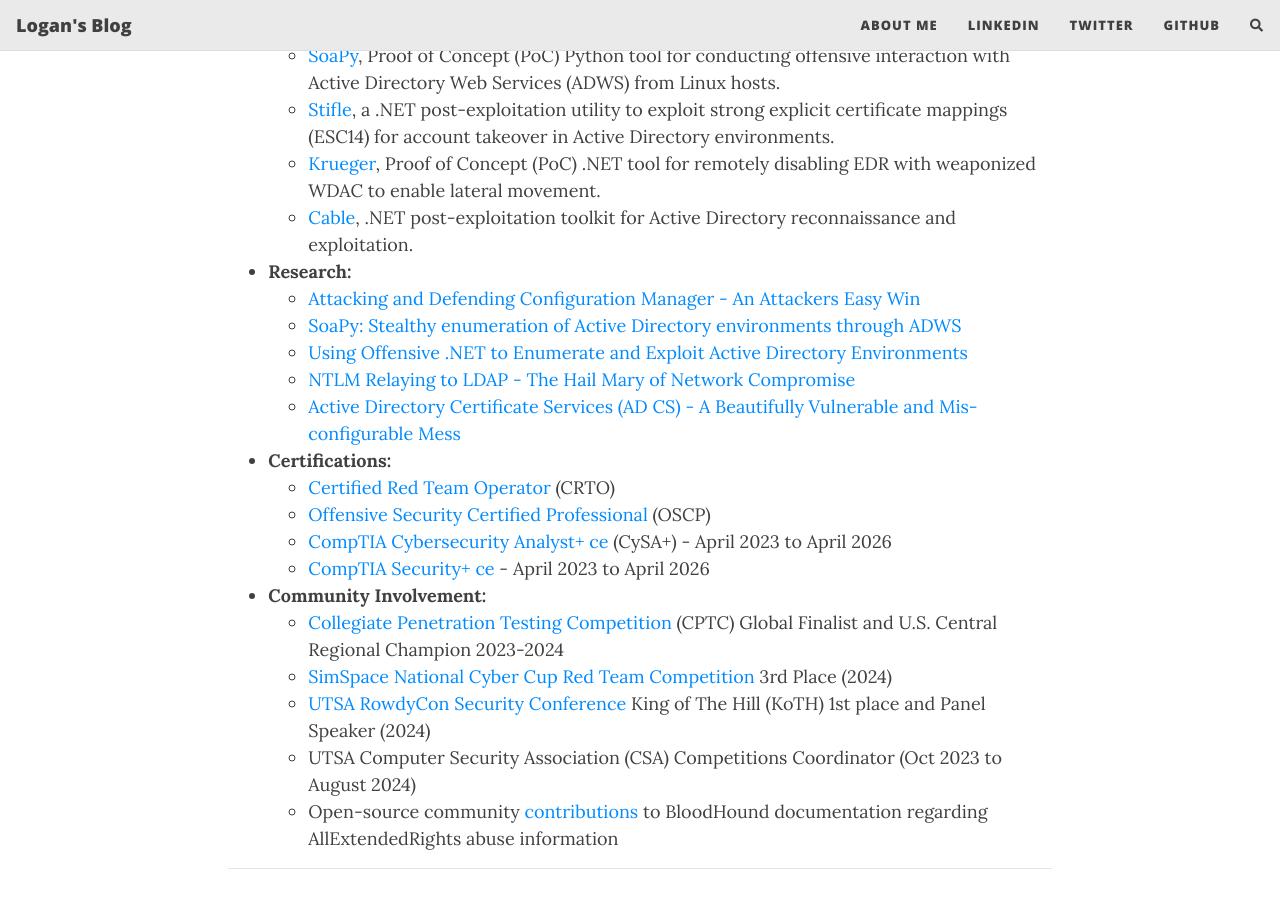
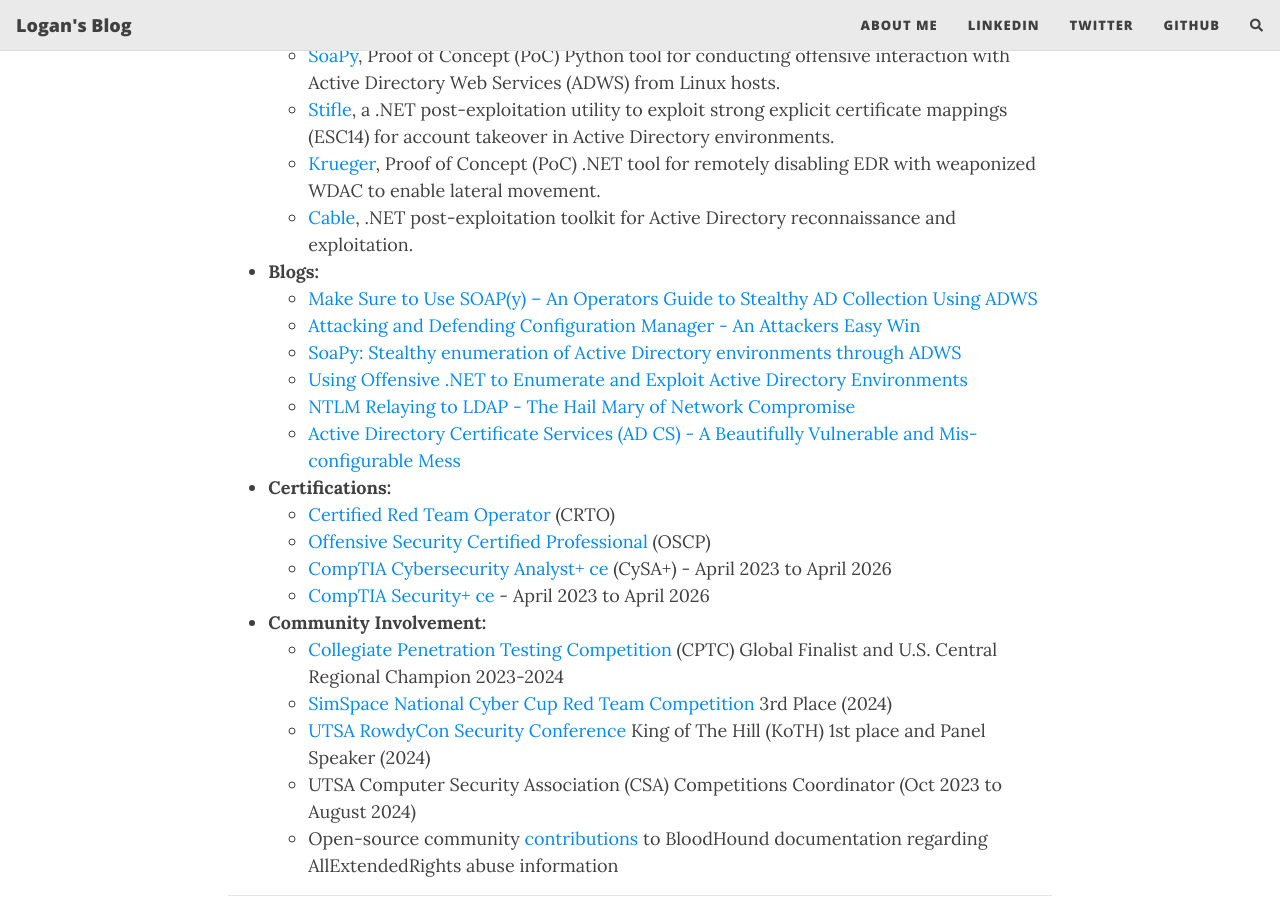
Before and after one commit to logangoins/logangoins.github.io, a Jekyll site: the page built from aboutme.md, in a window 1280 px wide and 900 px high, scrolled down 614 px. Built offline with Jekyll 4.4.1, drawn with Linux system fonts in a browser that asks for light colours; nearby versions of some CDN libraries; our own code applies the rules of GitHub Pages for plain Markdown files; comment, search, counter and statistics services are not loaded.

Commit message:
Update aboutme.md

```diff
--- a/aboutme.md
+++ b/aboutme.md
@@ -16,7 +16,8 @@
   - [Stifle](https://github.com/logangoins/Stifle), a .NET post-exploitation utility to exploit strong explicit certificate mappings (ESC14) for account takeover in Active Directory environments.
   - [Krueger](https://github.com/logangoins/Krueger), Proof of Concept (PoC) .NET tool for remotely disabling EDR with weaponized WDAC to enable lateral movement.
   - [Cable](https://github.com/logangoins/Cable), .NET post-exploitation toolkit for Active Directory reconnaissance and exploitation.
-- **Research:**
+- **Blogs:**
+  - [Make Sure to Use SOAP(y) – An Operators Guide to Stealthy AD Collection Using ADWS](https://specterops.io/blog/2025/07/25/make-sure-to-use-soapy-an-operators-guide-to-stealthy-ad-collection-using-adws/)
   - [Attacking and Defending Configuration Manager - An Attackers Easy Win](https://logan-goins.com/2025-04-25-sccm/)
   - [SoaPy: Stealthy enumeration of Active Directory environments through ADWS](https://securityintelligence.com/x-force/stealthy-enumeration-of-active-directory-environments-through-adws/)
   - [Using Offensive .NET to Enumerate and Exploit Active Directory Environments](https://logan-goins.com/2024-10-11-Dotnet-AD/)
```
